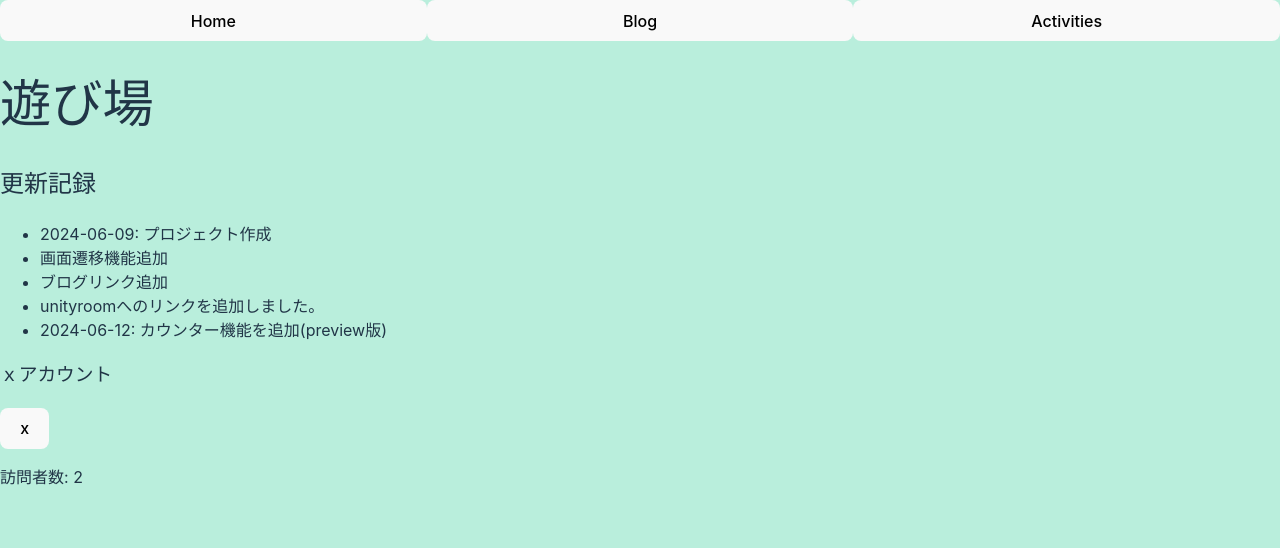
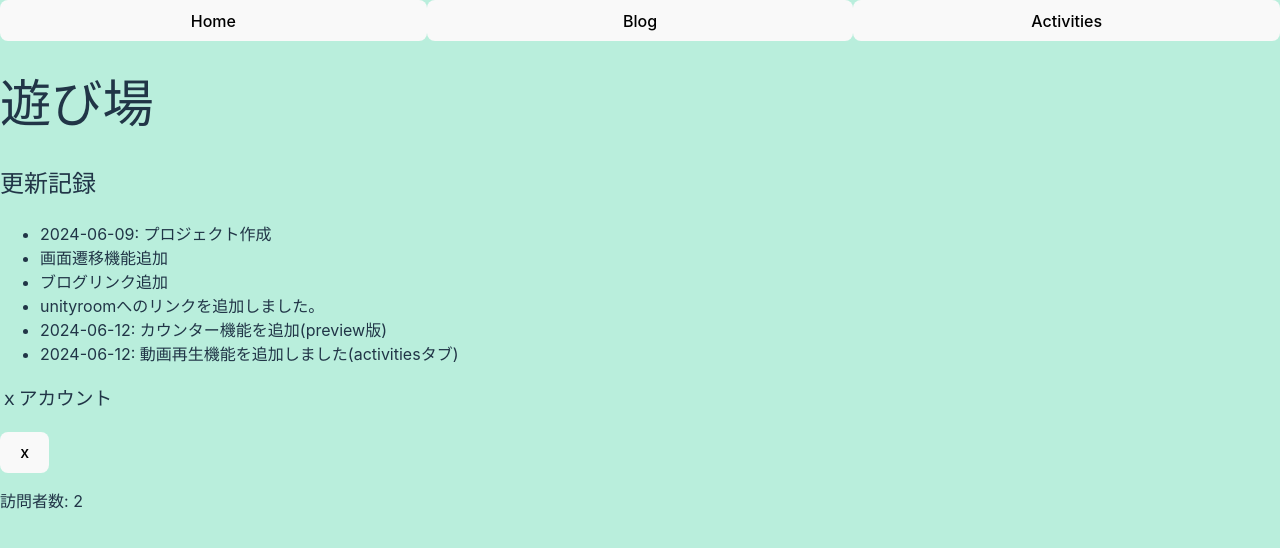
Before and after one commit to alikmpt8529/test, a React (Vite) app: page / in a window 1280 px wide. Shown: the top 548 px of the page. Built offline with nearby package versions, Linux system fonts and the light colour scheme.

Commit message:
活動記録

```diff
--- a/src/App.tsx
+++ b/src/App.tsx
@@ -38,6 +38,7 @@ function App() {
                         <li>ブログリンク追加</li>
                         <li>unityroomへのリンクを追加しました。</li>
                         <li>2024-06-12: カウンター機能を追加(preview版)</li>
+                        <li>2024-06-12: 動画再生機能を追加しました(activitiesタブ)</li>
                     </ul>
                     <h3>ｘアカウント</h3>
                     <button onClick={() => window.open('https://x.com/alikmpt', '_blank')}>
```
